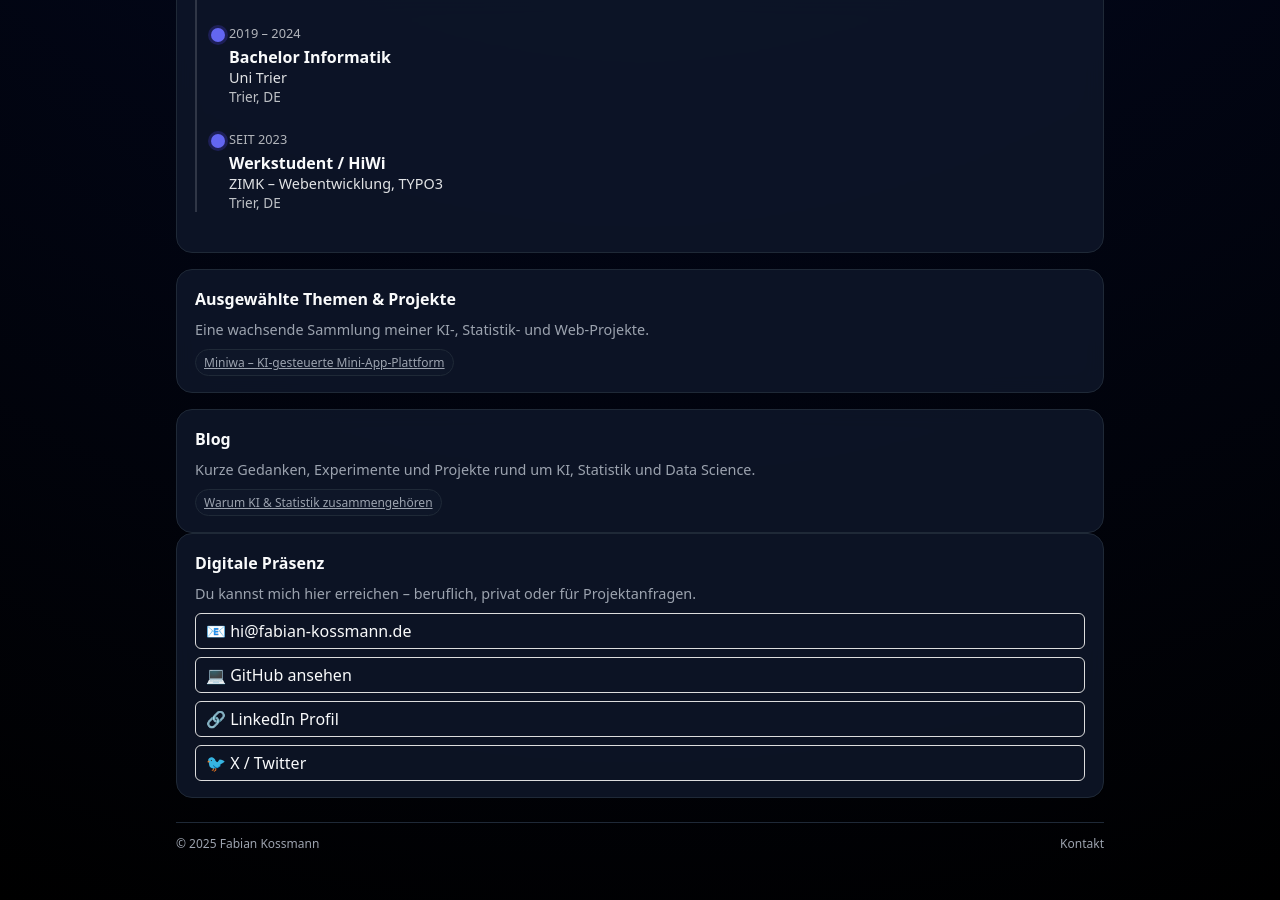
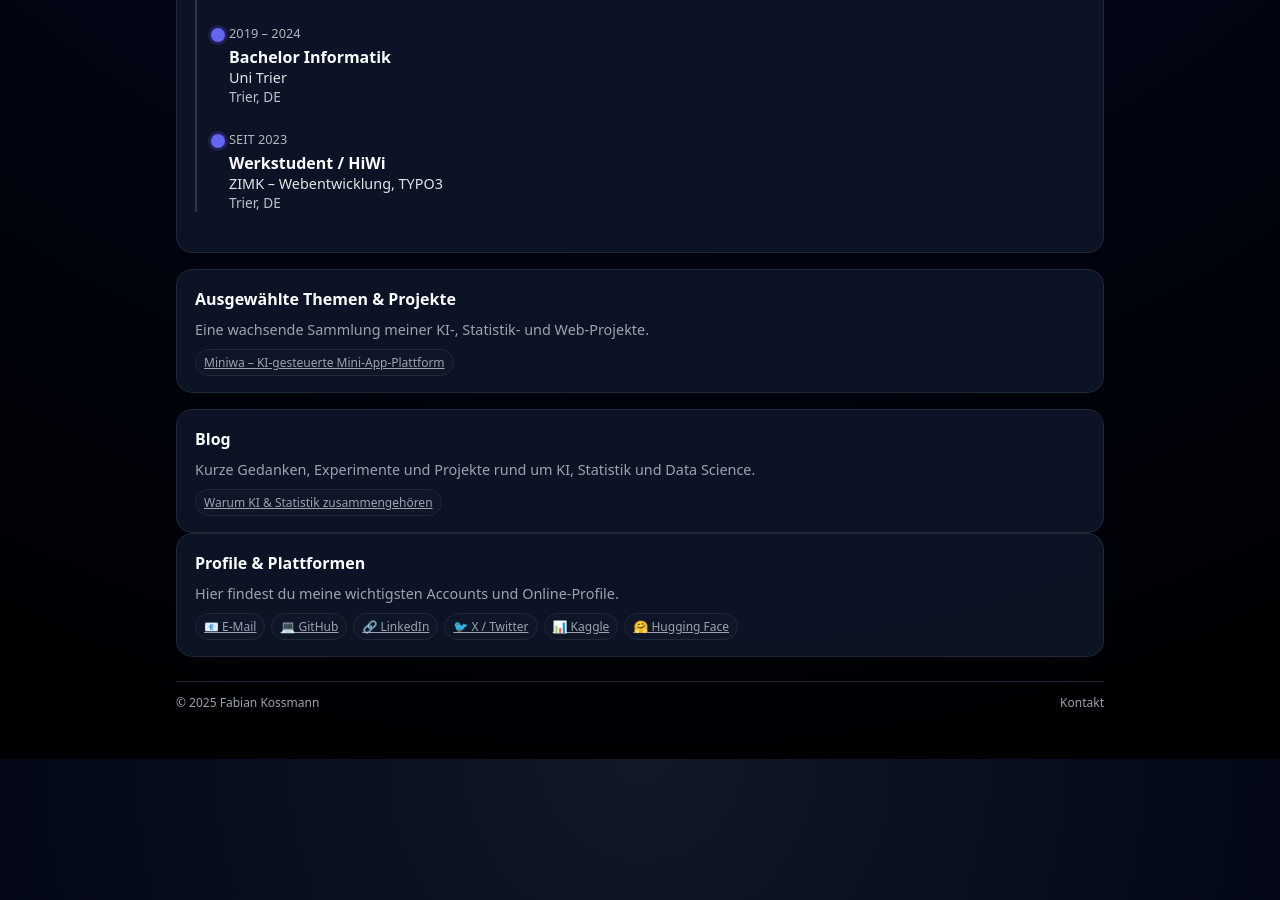
Before and after one commit to kossmanf/fabians-website, a Jekyll site: the page built from index.md, in a window 1280 px wide and 900 px high, scrolled down 698 px. Built offline with Jekyll 4.4.1, drawn with Linux system fonts in a browser that asks for light colours; after the commit the page ends 1457 px from its top, so only the background shows below that.

Commit message:
updated plattform section

```diff
--- a/_layouts/default.html
+++ b/_layouts/default.html
@@ -139,37 +139,19 @@
                 </div>
             </section>
 
-            <section id="contact" class="section" style="margin-bottom: 16px;">
-                <h2>Digitale Präsenz</h2>
+            <section id="platforms" class="section" style="margin-bottom: 16px;">
+                <h2>{{ page.platforms_title }}</h2>
 
-                {% if page.contact_text %}
-                    <p>{{ page.contact_text }}</p>
+                {% if page.platforms_text %}
+                    <p>{{ page.platforms_text }}</p>
                 {% endif %}
 
-                <div class="contact-items">
-                    {% if page.email %}
-                        <a class="contact-item" href="mailto:{{ page.email }}">
-                            📧 {{ page.email }}
+                <div class="tags">
+                    {% for platform in page.platforms %}
+                        <a class="tag tag-platform" href="{{ platform.url }}" target="_blank">
+                            {{ platform.icon }} {{ platform.name }}
                         </a>
-                    {% endif %}
-
-                    {% if page.github %}
-                        <a class="contact-item" href="{{ page.github }}" target="_blank">
-                            💻 GitHub ansehen
-                        </a>
-                    {% endif %}
-
-                    {% if page.linkedin %}
-                        <a class="contact-item" href="{{ page.linkedin }}" target="_blank">
-                            🔗 LinkedIn Profil
-                        </a>
-                    {% endif %}
-
-                    {% if page.x %}
-                        <a class="contact-item" href="{{ page.x }}" target="_blank">
-                            🐦 X / Twitter
-                        </a>
-                    {% endif %}
+                    {% endfor %}
                 </div>
             </section>
 
--- a/index.md
+++ b/index.md
@@ -17,11 +17,31 @@ cv_entries:
     subtitle: "ZIMK – Webentwicklung, TYPO3"
     location: "Trier, DE"
 
-contact_text: Du kannst mich hier erreichen – beruflich, privat oder für Projektanfragen.
-email: hi@fabian-kossmann.de
-github: https://github.com/fabikoss
-linkedin: https://www.linkedin.com/in/fabian-kossmann
-x: https://twitter.com/dein_username
-kaggle: https://kaggle.com/dein_username
-huggingface: https://huggingface.co/dein_username
+platforms_title: "Profile & Plattformen"
+platforms_text: "Hier findest du meine wichtigsten Accounts und Online-Profile."
+
+platforms:
+  - name: "E-Mail"
+    icon: "📧"
+    url: "mailto:hi@fabian-kossmann.de"
+
+  - name: "GitHub"
+    icon: "💻"
+    url: "https://github.com/fabikoss"
+
+  - name: "LinkedIn"
+    icon: "🔗"
+    url: "https://www.linkedin.com/in/fabian-kossmann"
+
+  - name: "X / Twitter"
+    icon: "🐦"
+    url: "https://twitter.com/dein_username"
+
+  - name: "Kaggle"
+    icon: "📊"
+    url: "https://kaggle.com/dein_username"
+
+  - name: "Hugging Face"
+    icon: "🤗"
+    url: "https://huggingface.co/dein_username"
 ---
```
